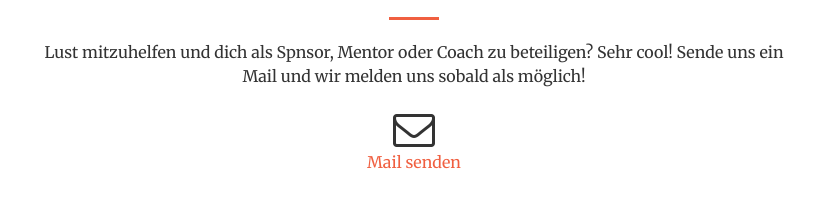
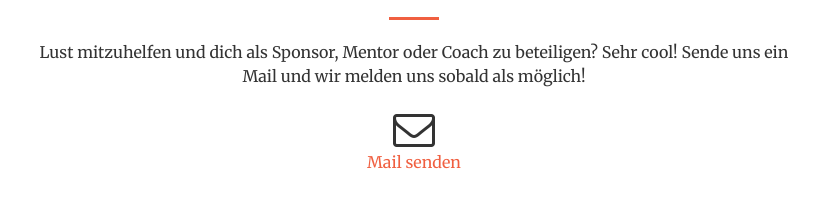
Before and after one commit to CoderDojoSG/coderdojosg.github.io, a website: page index.html in a window 1280 px wide. Shown: the part 2040-2247 px from the top of the page, 226-1053 px from the left. Drawn offline with nearby package versions, Linux system fonts and the light colour scheme.

Commit message:
Update index.html

```diff
--- a/index.html
+++ b/index.html
@@ -185,7 +185,7 @@
                 <div class="col-lg-8 col-lg-offset-2 text-center">
                     <h2 class="section-heading">Let's Get In Touch!</h2>
                     <hr class="primary">
-                    <p>Lust mitzuhelfen und dich als Spnsor, Mentor oder Coach zu beteiligen? Sehr cool! Sende uns ein Mail und wir melden uns sobald als möglich!</p>
+                    <p>Lust mitzuhelfen und dich als Sponsor, Mentor oder Coach zu beteiligen? Sehr cool! Sende uns ein Mail und wir melden uns sobald als möglich!</p>
                 </div>
                 <div class="col-lg-8 col-lg-offset-2 text-center">
                     <i class="fa fa-envelope-o fa-3x sr-contact"></i>
```
